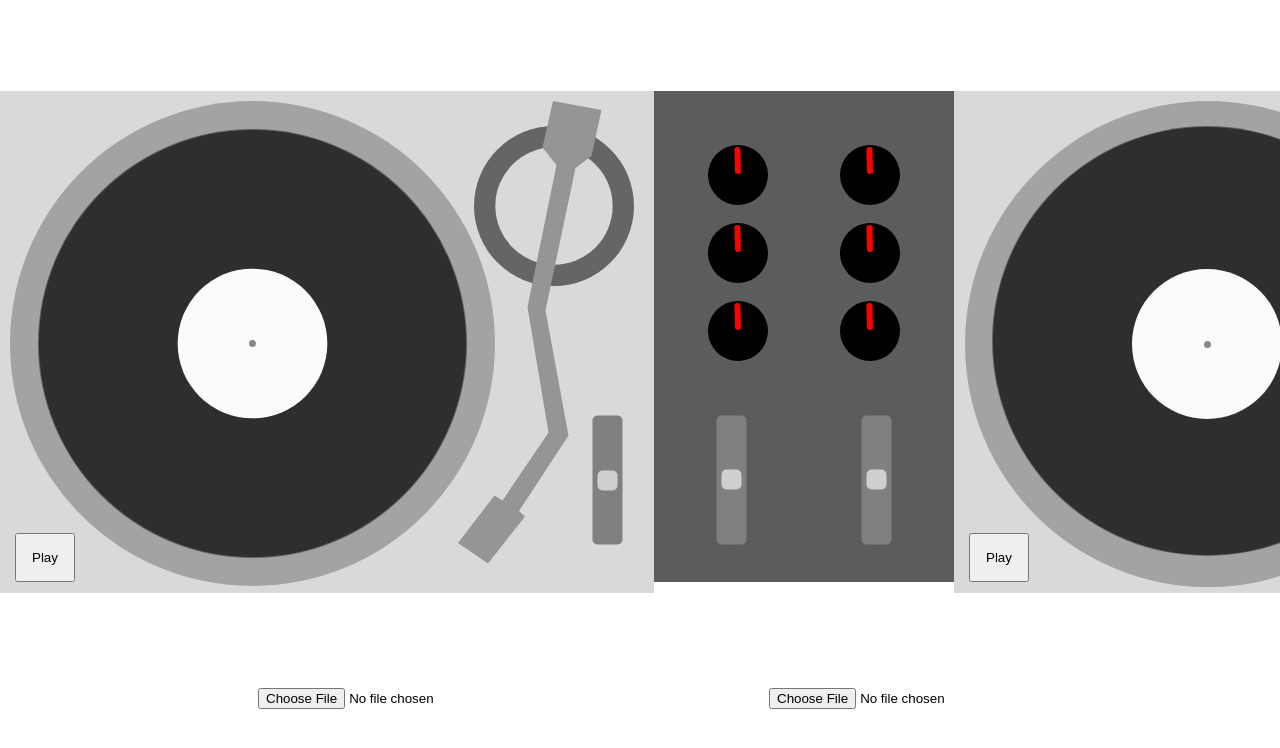
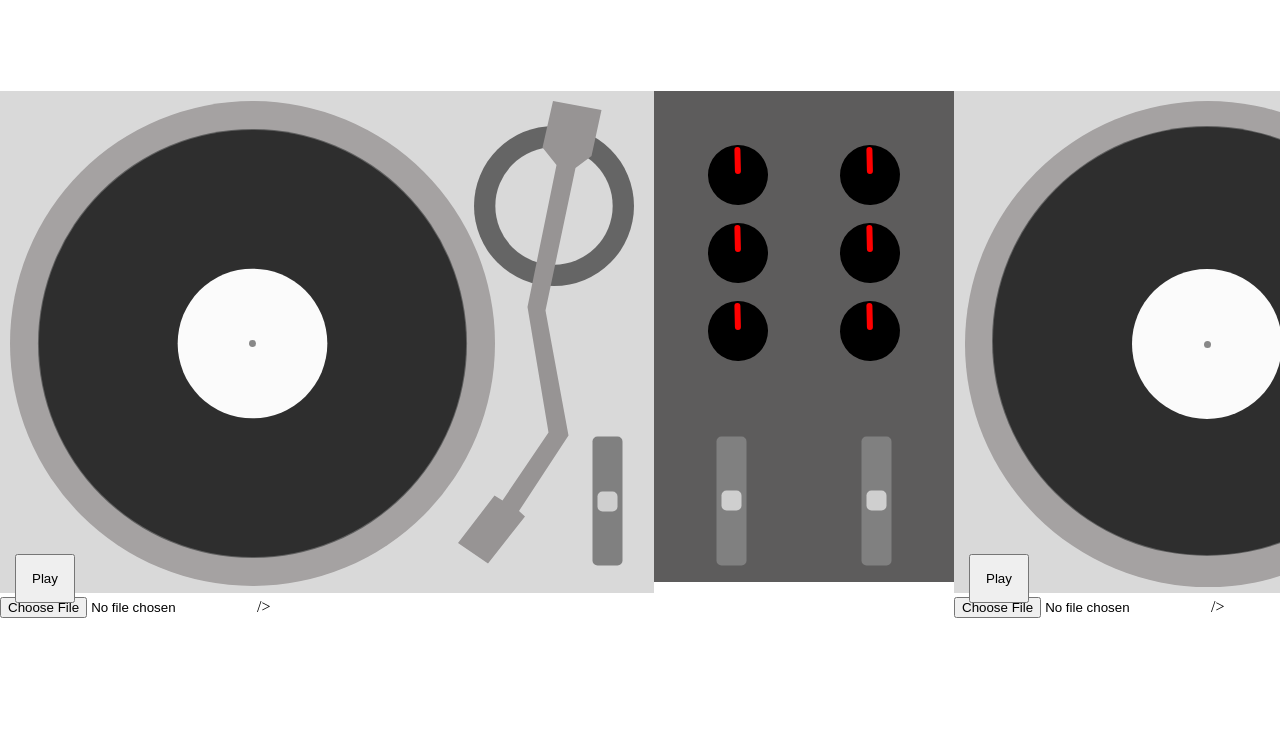
Before and after one commit to dave-forbes/dj-app, a website built with webpack: page src/index.html in a window 1280 px wide. Shown: the top 748 px of the page. Built offline with nearby package versions, Linux system fonts and the light colour scheme.

Commit message:
moved inputs inside decks div
- so they can be positioned relative to it

```diff
--- a/src/index.html
+++ b/src/index.html
@@ -84,6 +84,10 @@
               fill="#979494"
             />
           </svg>
+          <div class="input">
+            <input type="file" id="audioUpload-1" accept="audio/*" />
+            />
+          </div>
         </div>
         <div class="mixer">
           <div class="eq-1">
@@ -246,17 +250,14 @@
               fill="#979494"
             />
           </svg>
+          <div class="input">
+            <input type="file" id="audioUpload-2" accept="audio/*" />
+            />
+          </div>
         </div>
       </div>
 
-      <div class="inputs">
-        <div>
-          <input type="file" id="audioUpload-1" accept="audio/*" />
-        </div>
-        <div>
-          <input type="file" id="audioUpload-2" accept="audio/*" />
-        </div>
-      </div>
+      <div class="inputs"></div>
     </div>
   </body>
 </html>
```
